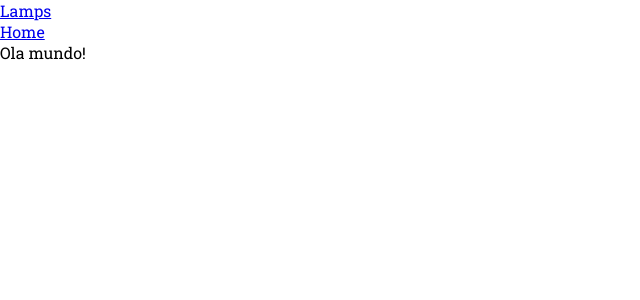
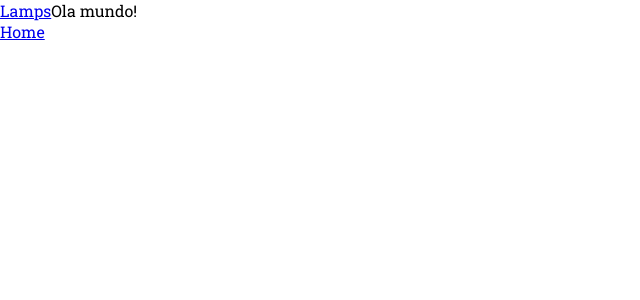
Before and after one commit to rafeira/lampadas, a React (Create React App) app: page / in a window 1280 px wide. Shown: the top 300 px of the page, without its empty margins (0-640 px from the left). Built offline with nearby package versions, Linux system fonts and the light colour scheme.

Commit message:
Set app container css as flexible

```diff
--- a/src/App.css
+++ b/src/App.css
@@ -0,0 +1,6 @@
+.App {
+  display: flex;
+  flex-direction: row;
+  height: 100vh;
+  width: 100vw;
+}
```
